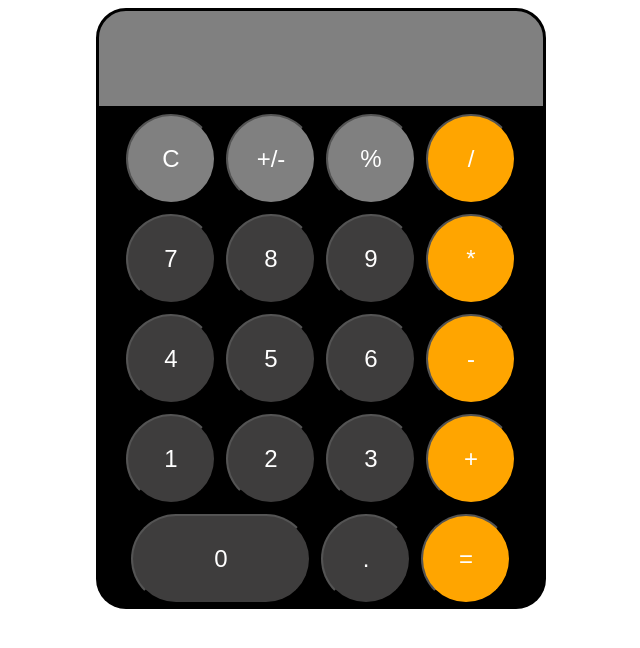
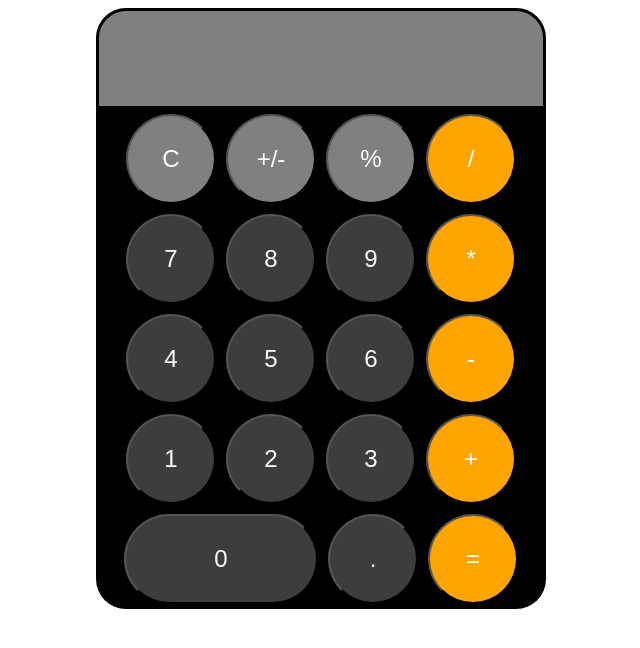
Before and after one commit to natheerah24/calculator, a plain HTML site: page index.html in a window 1280 px wide. Shown: the whole page, without its empty margins (327-967 px from the left). Drawn offline with Linux system fonts and the light colour scheme.

Commit message:
alignment

```diff
--- a/style.css
+++ b/style.css
@@ -47,7 +47,7 @@ button {
   background-color: rgb(235, 130, 147);
 }
 .zero {
-  width: 180px;
+  width: 194px;
   height: 90px;
   border-radius: 50px;
   background-color: rgb(62, 61, 61);
```
